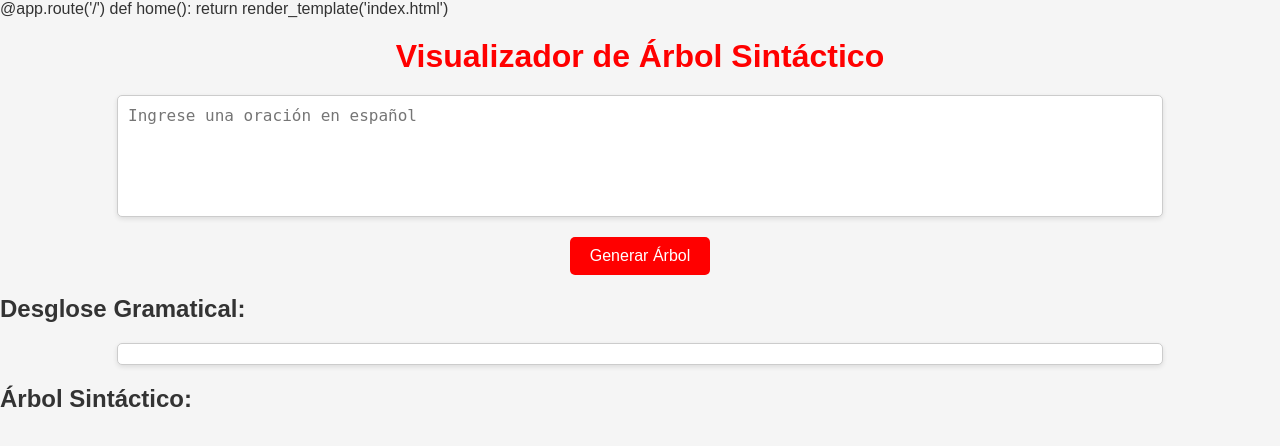
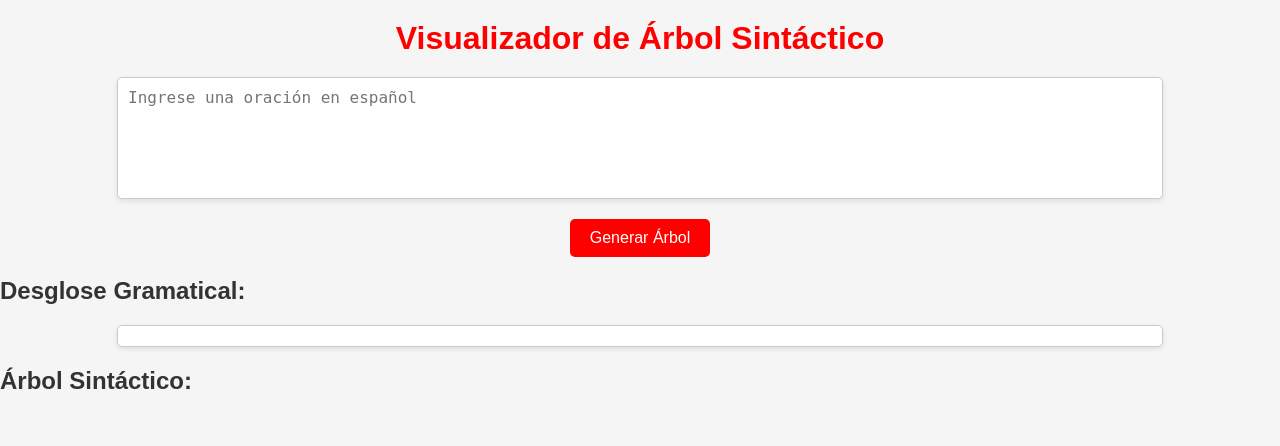
Before and after one commit to ddanny805/spanishTreeApp, a Flask app: page / in a window 1280 px wide. Shown: the top 446 px of the page. Run offline with Flask 3, Linux system fonts and the light colour scheme.

Commit message:
Update index.html

```diff
--- a/templates/index.html
+++ b/templates/index.html
@@ -1,14 +1,11 @@
 <!DOCTYPE html>
 <html lang="es">
 <head>
-    @app.route('/')
-def home():
-    return render_template('index.html')
-
     <meta charset="UTF-8">
     <meta name="viewport" content="width=device-width, initial-scale=1.0">
     <title>Visualizador de Árbol Sintáctico</title>
-    <link rel="stylesheet" href="/static/styles.css">
+    <!-- Reference to CSS with versioning -->
+    <link rel="stylesheet" href="{{ url_for('static', filename='styles.css') }}?v=1">
 </head>
 <body>
     <div class="container">
@@ -22,7 +19,11 @@ def home():
             <div id="tree-container"></div>
         </div>
     </div>
+
+    <!-- Add jQuery -->
     <script src="https://code.jquery.com/jquery-3.6.0.min.js"></script>
-    <script src="/static/script.js"></script>
+
+    <!-- Reference to JS with versioning -->
+    <script src="{{ url_for('static', filename='script.js') }}?v=1"></script>
 </body>
 </html>
```
